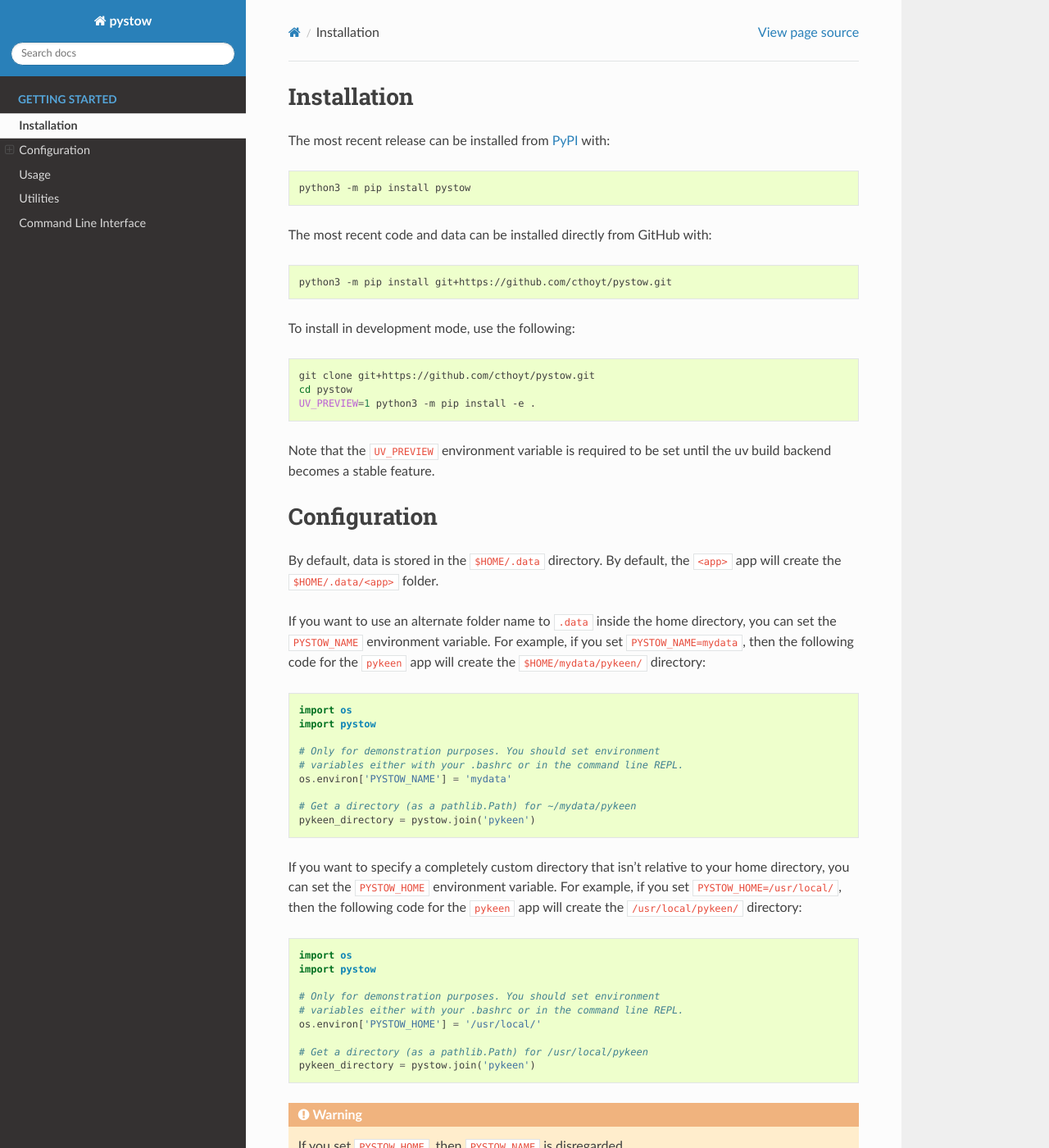
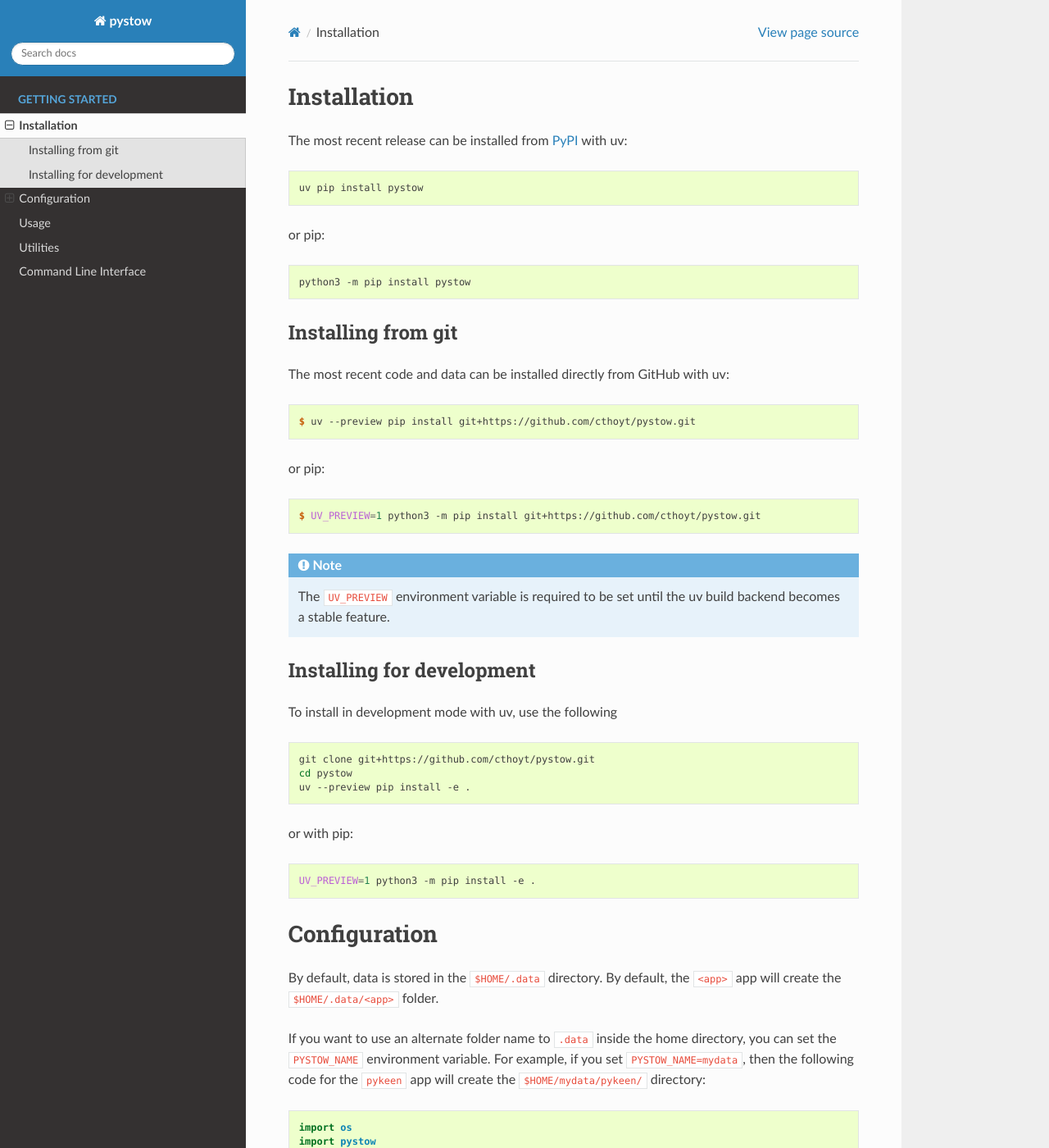
Before and after one commit to cthoyt/pystow, a Sphinx documentation site: the page built from docs/source/installation.rst, in a window 1280 px wide and 1400 px high. Shown: the whole window at 82% size. Built offline with Sphinx 7.4.7 and the Read the Docs theme 3.1.0, drawn with Linux system fonts in a browser that asks for light colours.

```diff
--- a/docs/source/installation.rst
+++ b/docs/source/installation.rst
@@ -1,28 +1,52 @@
 Installation
 ============
 The most recent release can be installed from
-`PyPI <https://pypi.org/project/pystow>`_ with:
+`PyPI <https://pypi.org/project/pystow>`_ with uv:
+
+.. code-block:: shell
+
+    uv pip install pystow
+
+or pip:
 
 .. code-block:: shell
 
     python3 -m pip install pystow
 
-The most recent code and data can be installed directly from GitHub with:
+Installing from git
+-------------------
+The most recent code and data can be installed directly from GitHub with uv:
 
-.. code-block:: shell
+.. code-block:: console
 
-    python3 -m pip install git+https://github.com/cthoyt/pystow.git
+    $ uv --preview pip install git+https://github.com/cthoyt/pystow.git
 
-To install in development mode, use the following:
+or pip:
+
+.. code-block:: console
+
+    $ UV_PREVIEW=1 python3 -m pip install git+https://github.com/cthoyt/pystow.git
+
+.. note::
+
+    The ``UV_PREVIEW`` environment variable is required to be
+    set until the uv build backend becomes a stable feature.
+
+Installing for development
+--------------------------
+To install in development mode with uv, use the following
 
 .. code-block:: shell
 
     git clone git+https://github.com/cthoyt/pystow.git
     cd pystow
+    uv --preview pip install -e .
+
+or with pip:
+
+.. code-block:: shell
+
     UV_PREVIEW=1 python3 -m pip install -e .
-
-Note that the ``UV_PREVIEW`` environment variable is required to be
-set until the uv build backend becomes a stable feature.
 
 Configuration
 =============
```
Also changed, not shown: README.md (+36 -18 lines), .cruft.json.
